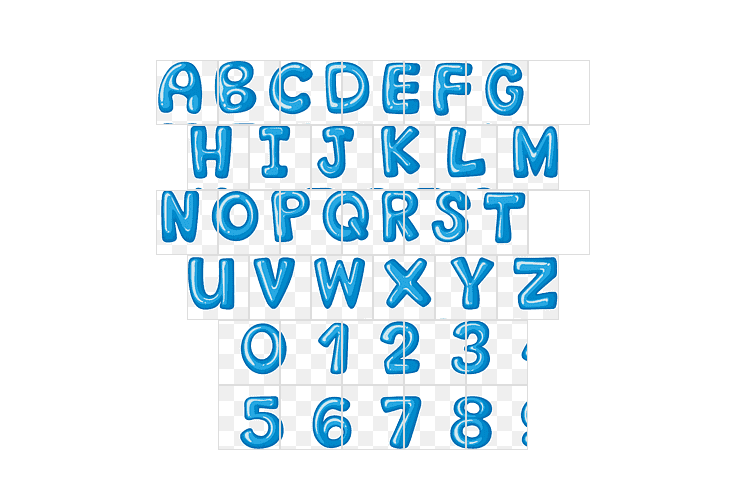
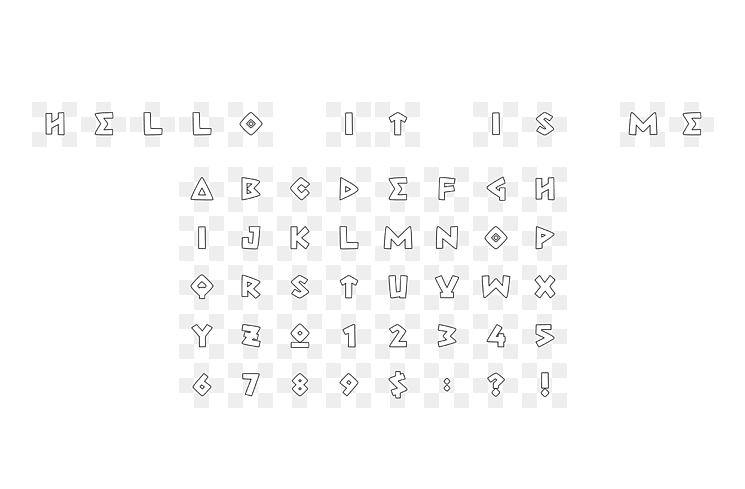
Before and after one commit to reznikovkg/vue-3-docker-compose, a Vue app in the folder vue/: page / in a window 1280 px wide. Shown: the part 153-642 px from the top of the page, without its empty margins (267-1012 px from the left). Built offline with nearby package versions, Linux system fonts and the light colour scheme.

Commit message:
Hello it is me

```diff
--- a/vue/src/App.vue
+++ b/vue/src/App.vue
@@ -1,30 +1,11 @@
 <template>
   <main>
-    <SpriteGrid :config="config" />
+    <SpriteText text="HELLO IT IS ME" />
   </main>
 </template>
 
 <script setup>
-import SpriteGrid from './components/SpriteGrid.vue'
-import sprite from './assets/font-sprite.png'
-
-const spriteMap = {
-  'A': [0, 0], 'B': [1, 0], 'C': [2, 0], 'D': [3, 0], 'E': [4, 0], 'F': [5, 0], 'G': [6, 0],
-  'H': [0, 1], 'I': [1, 1], 'J': [2, 1], 'K': [3, 1], 'L': [4, 1], 'M': [5, 1],
-  'N': [0, 2], 'O': [1, 2], 'P': [2, 2], 'Q': [3, 2], 'R': [4, 2], 'S': [5, 2], 'T': [6, 2],
-  'U': [0, 3], 'V': [1, 3], 'W': [2, 3], 'X': [3, 3], 'Y': [4, 3], 'Z': [5, 3],
-  '0': [0, 4], '1': [1, 4], '2': [2, 4], '3': [3, 4], '4': [4, 4],
-  '5': [0, 5], '6': [1, 5], '7': [2, 5], '8': [3, 5], '9': [4, 5]
-}
-
-const config = {
-  spritePath: sprite,
-  spriteMap,
-  charWidth: 60,
-  charHeight: 63,
-  totalWidth: 360,
-  totalHeight: 378
-}
+import SpriteText from './components/SpriteText.vue'
 </script>
 
 <style>
--- a/vue/src/components/SpriteText.vue
+++ b/vue/src/components/SpriteText.vue
@@ -1,40 +1,110 @@
 <template>
-  <div class="sprite-text" :style="{ height: fontSize + 'px' }">
-    <div
-      v-for="(char, i) in labelChars"
-      :key="i"
-      class="sprite-text__char"
-      :style="getCharStyle(char)"
-    ></div>
+  <div class="sprite-text-container">
+    <!-- Texte principal -->
+    <div class="sprite-text">
+      <div
+        v-for="(char, index) in chars"
+        :key="'text-' + index"
+        class="sprite-text__char"
+        :style="getCharStyle(char)"
+      ></div>
+    </div>
+
+    <!-- Palette complète par lignes -->
+    <div class="sprite-palette">
+      <div class="sprite-line" v-for="(line, rowIndex) in spriteLines" :key="'line-' + rowIndex">
+        <div
+          v-for="char in line"
+          :key="'char-' + char"
+          class="sprite-text__char"
+          :style="getCharStyle(char)"
+        ></div>
+      </div>
+    </div>
   </div>
 </template>
 
 <script setup>
-import { computed } from 'vue'
+import sprite from '../assets/font-sprite.png'
+
+const cols = 8
+const rows = 5
+const spriteWidth = 360
+const spriteHeight = 225
+const charWidth = spriteWidth / cols
+const charHeight = spriteHeight / rows
+
+const spriteMap = {
+  'A': [0, 0], 'B': [1, 0], 'C': [2, 0], 'D': [3, 0], 'E': [4, 0], 'F': [5, 0], 'G': [6, 0], 'H': [7, 0],
+  'I': [0, 1], 'J': [1, 1], 'K': [2, 1], 'L': [3, 1], 'M': [4, 1], 'N': [5, 1], 'O': [6, 1], 'P': [7, 1],
+  'Q': [0, 2], 'R': [1, 2], 'S': [2, 2], 'T': [3, 2], 'U': [4, 2], 'V': [5, 2], 'W': [6, 2], 'X': [7, 2],
+  'Y': [0, 3], 'Z': [1, 3], '0': [2, 3], '1': [3, 3], '2': [4, 3], '3': [5, 3], '4': [6, 3], '5': [7, 3],
+  '6': [0, 4], '7': [1, 4], '8': [2, 4], '9': [3, 4], '$': [4, 4], ':': [5, 4], '?': [6, 4], '!': [7, 4],
+  ' ': null
+}
+
+// Lignes du sprite pour palette
+const spriteLines = [
+  ['A','B','C','D','E','F','G','H'],
+  ['I','J','K','L','M','N','O','P'],
+  ['Q','R','S','T','U','V','W','X'],
+  ['Y','Z','0','1','2','3','4','5'],
+  ['6','7','8','9','$',':','?','!']
+]
 
 const props = defineProps({
-  label: String,
-  config: Object,
-  fontSize: { type: Number, default: 60 }
+  text: {
+    type: String,
+    required: true
+  }
 })
 
-const labelChars = computed(() => props.label.toUpperCase().split(''))
+const chars = props.text.toUpperCase().split('')
 
 const getCharStyle = (char) => {
-  const pos = props.config.spriteMap[char] ?? [0, 0]
-  const [col, row] = pos
-  const x = -col * props.config.charWidth
-  const y = -row * props.config.charHeight
+  const pos = spriteMap[char]
+  if (!pos) return { width: `${charWidth}px`, height: `${charHeight}px` }
 
+  const [x, y] = pos
   return {
-    width: `${props.config.charWidth}px`,
-    height: `${props.config.charHeight}px`,
-    backgroundImage: `url(${props.config.spritePath})`,
-    backgroundRepeat: 'no-repeat',
-    backgroundPosition: `${x}px ${y}px`,
-    backgroundSize: `${props.config.totalWidth}px ${props.config.totalHeight}px`,
-    transform: `scale(${props.fontSize / props.config.charHeight})`,
-    transformOrigin: 'top left'
+    width: `${charWidth}px`,
+    height: `${charHeight}px`,
+    backgroundImage: `url(${sprite})`,
+    backgroundSize: `${spriteWidth}px ${spriteHeight}px`,
+    backgroundPosition: `-${x * charWidth}px -${y * charHeight}px`,
+    display: 'inline-block'
   }
 }
 </script>
+
+<style scoped lang="less">
+.sprite-text-container {
+  display: flex;
+  flex-direction: column;
+  align-items: center;
+  gap: 20px;
+}
+
+.sprite-text {
+  display: flex;
+  flex-wrap: wrap;
+  justify-content: center;
+  gap: 4px;
+
+  &__char {
+    image-rendering: pixelated;
+    background-repeat: no-repeat;
+  }
+}
+
+.sprite-palette {
+  display: flex;
+  flex-direction: column;
+  gap: 4px;
+
+  .sprite-line {
+    display: flex;
+    gap: 4px;
+  }
+}
+</style>
```
Also changed, not shown: vue/src/assets/font-sprite.png.
